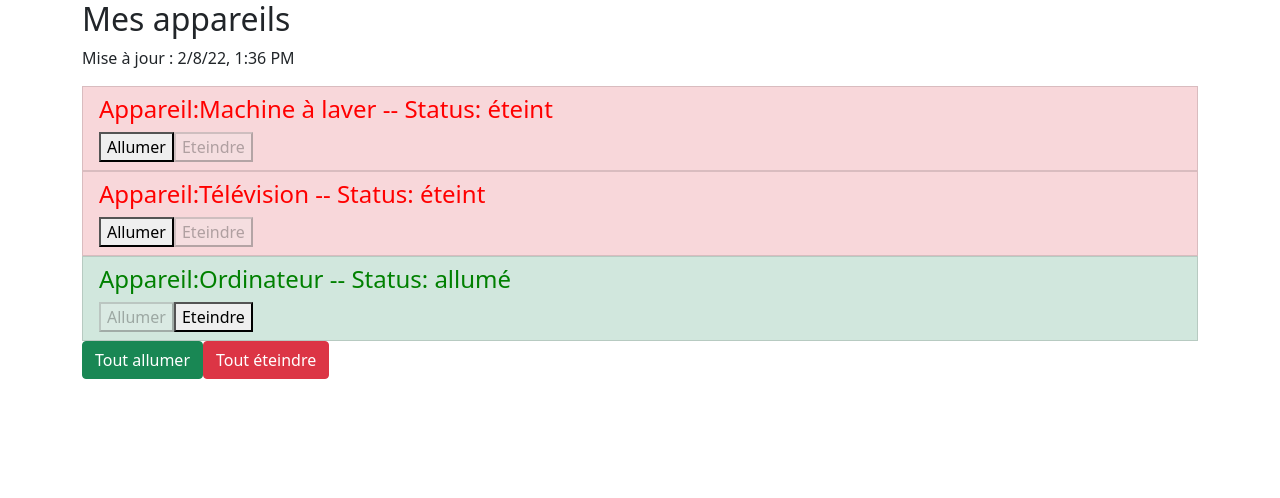
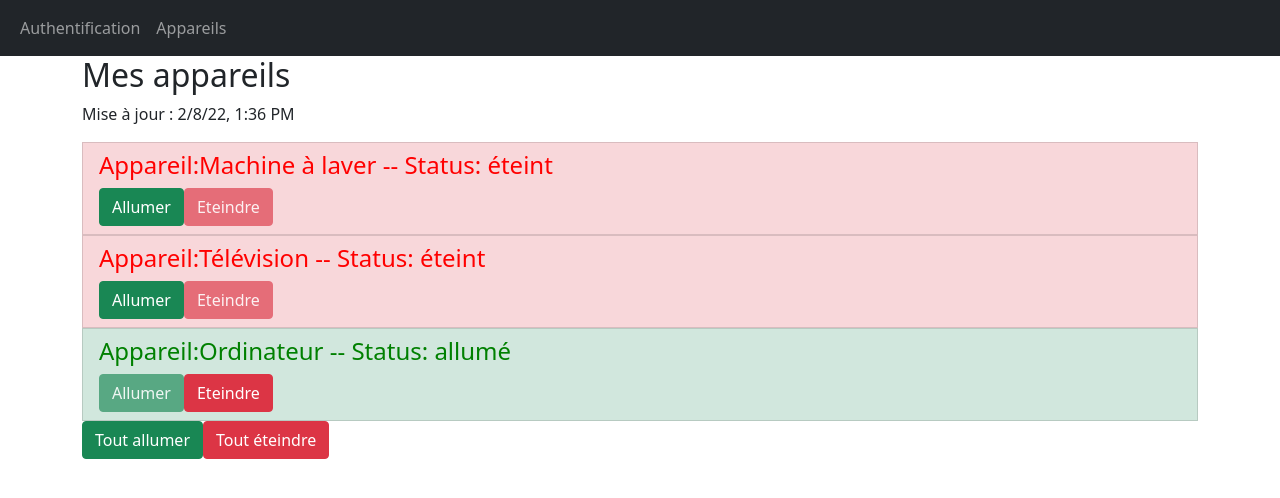
Before and after one commit to cedriclecalvez/appareils-angular-app, an Angular app: page / in a window 1280 px wide. Shown: the top 498 px of the page. Built offline with nearby package versions, Linux system fonts and the light colour scheme.

Commit message:
add navbar and fix prob in buttoncolor

```diff
--- a/src/app/app.component.html
+++ b/src/app/app.component.html
@@ -1,6 +1,18 @@
+<nav class="navbar navbar-expand-lg navbar-dark bg-dark">
+  <div class="container-fluid">
+    <ul class="navbar-nav">
+      <li routerLinkActive="active">
+        <a class="nav-link" routerLink="auth">Authentification</a>
+      </li>
+      <li routerLinkActive="active">
+        <a class="nav-link" routerLink="appareils">Appareils</a>
+      </li>
+    </ul>
+  </div>
+</nav>
+
 <div class="container">
   <div class="row">
     <router-outlet></router-outlet>
-
   </div>
 </div>
--- a/src/app/appareil/appareil.component.html
+++ b/src/app/appareil/appareil.component.html
@@ -23,12 +23,12 @@
   <!-- <input type="text"class="form-control"placeholder=""name=""id=""[(ngModel)]="appareilName"/> -->
 
   <!-- ici la methode du composant appelle la methode du service-->
-  <button class="btn-btn-success"
+  <button class="btn btn-success"
           (click)="onSwitchOn()"
           [disabled]="appareilStatus==='allumé'"
     >Allumer
   </button>
-  <button class="btn-btn-success"
+  <button class="btn btn-danger"
           (click)="onSwitchOff()"
           [disabled]="appareilStatus==='éteint'"
   >Eteindre</button>
```
